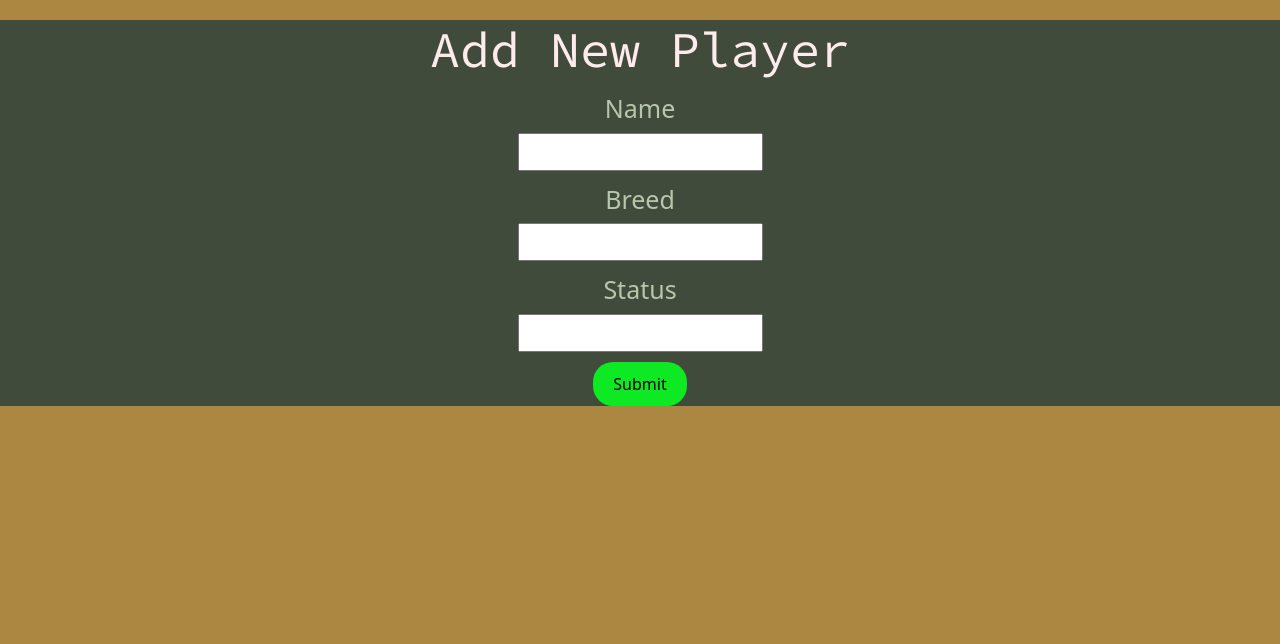
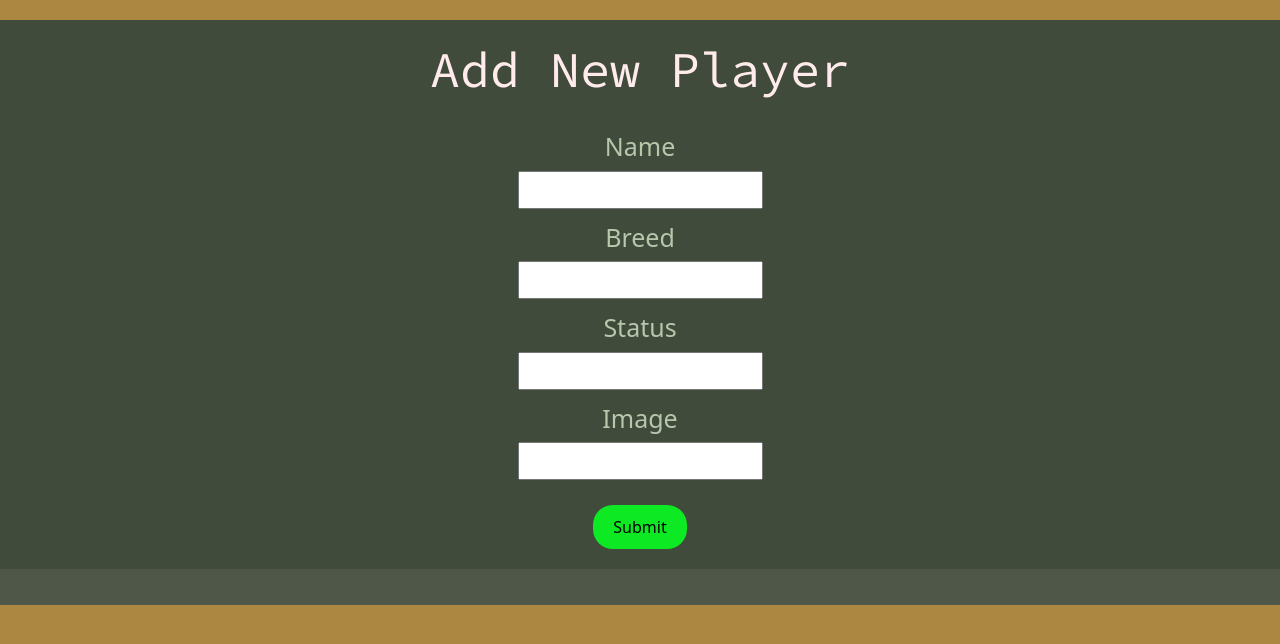
Before and after one commit to Puppybowlroom2/block23workshop-puppybowl, a plain HTML site: page index.html in a window 1280 px wide. Drawn offline with nearby package versions, Linux system fonts and the light colour scheme; no server answers.

Commit message:
modifications to margin and padding properties

```diff
--- a/script.js
+++ b/script.js
@@ -167,6 +167,9 @@ const renderNewPlayerForm = () => {
       <label for="status">Status</label>
       <input type="text" name="status" id="status" />
 
+      <label for="image">Image</label>
+      <input type="text" name="image" id="image" />
+
       <button type="submit">Submit</button>
     </form>
   `;
@@ -176,16 +179,17 @@ const renderNewPlayerForm = () => {
       const name = document.querySelector("#name").value;
       const breed = document.querySelector("#breed").value;
       const status = document.querySelector("#status").value;
+      const image = document.querySelector("#image").value;
 
       const newPlayer = {
         name: name,
         breed: breed,
         status: status,
+        imageUrl: image,
       };
       await addNewPlayer(newPlayer);
       const player = await fetchAllPlayers();
       await renderAllPlayers(player);
-
     });
   } catch (err) {
     console.log("Uh oh, trouble rendering the new player form!", err);
--- a/styles.css
+++ b/styles.css
@@ -1,10 +1,9 @@
 body {
-  font-family: 'Poppins', sans-serif;
-
+  font-family: "Poppins", sans-serif;
 }
 
-  html{
-    background-color: #AB8742;
+html {
+  background-color: #ab8742;
 }
 
 #all-players-container {
@@ -13,11 +12,11 @@ body {
   grid-gap: 20px;
   overflow: auto;
   background-color: #414b3bed;
-
+  padding: 18px;
 }
 /* Styles for players */
 .player {
-    background-color:#8CA87C;
+  background-color: #8ca87c;
   padding: 20px;
   margin-bottom: 10px;
 }
@@ -45,7 +44,7 @@ body {
 
 .player-details {
   background-color: rgba(0, 0, 0, 0.8);
-    color: #fff;
+  color: black;
   padding: 20px;
   position: fixed;
   top: 0;
@@ -75,7 +74,7 @@ body {
 }
 
 .player-details button {
-    margin-top: 20px;
+  margin-top: 15px;
   padding: 10px 20px;
   background-color: #fff;
   color: #000;
@@ -88,15 +87,14 @@ body {
 #new-player-form {
   margin-top: 20px;
   text-align: center;
-    background-color: #414B3B;
+  background-color: #414b3b;
 }
 
 #new-player-form h2 {
   font-size: 50px;
-    margin-bottom: 10px;
-    font-family: 'Source Code Pro', monospace;
-
-
+  margin-top: 5px;
+  padding: 20px;
+  font-family: "Source Code Pro", monospace;
 }
 
 #new-player-form form {
@@ -124,4 +122,6 @@ body {
   border: black;
   border-radius: 20px;
   cursor: pointer;
+  margin: 15px;
+  margin-bottom: 20px;
 }
```
Lines whose indentation alone changed are shown as unchanged.
